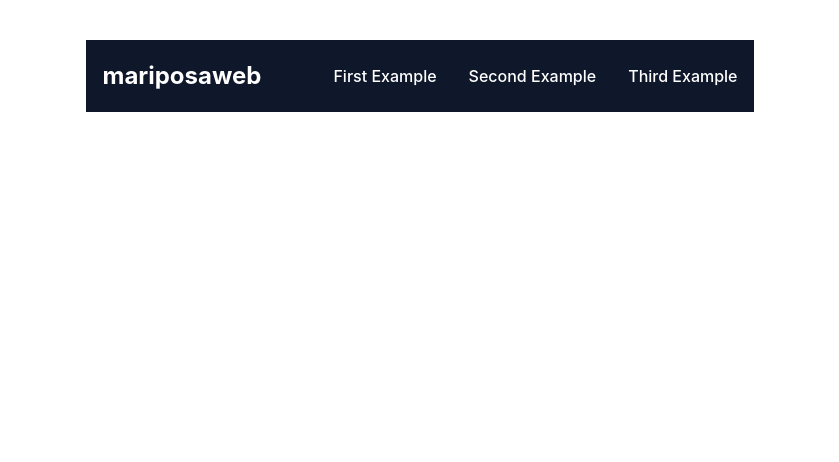
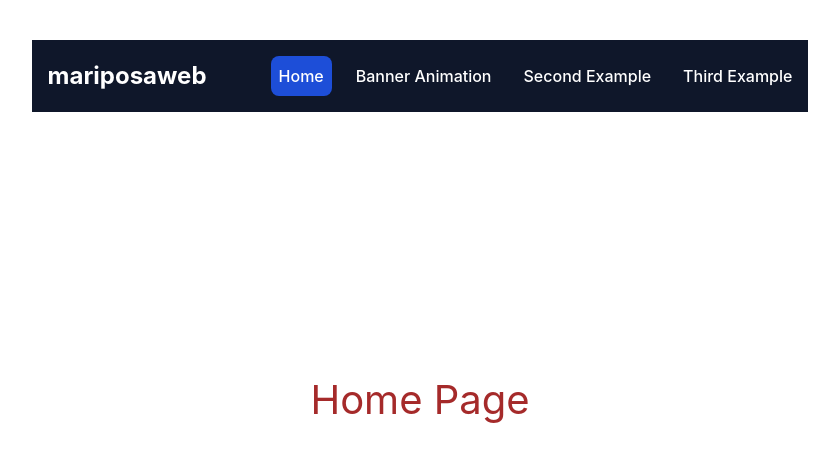
Before and after one commit to DanSimonson/eduframermotion, a React (Vite) app: page / in a window 1280 px wide. Shown: the top 462 px of the page, without its empty margins (220-1059 px from the left). Built offline with nearby package versions, Linux system fonts and the light colour scheme.

Commit message:
added home page

```diff
--- a/src/App.jsx
+++ b/src/App.jsx
@@ -4,6 +4,7 @@ import { Navbar } from "./components/Navbar";
 import FirstExample from "./pages/FirstExample";
 import SecondExample from "./pages/SecondExample";
 import ThirdExample from "./pages/ThirdExample";
+import Home from "./pages/Home";
 
 function App() {
   return (
@@ -11,7 +12,6 @@ function App() {
       <div
         style={{
           width: "100vw",
-          //border: "5px solid red",
           display: "flex",
           justifyContent: "center",
           position: "fixed",
@@ -21,6 +21,7 @@ function App() {
         <Navbar />
       </div>
       <Routes>
+        <Route path='/' element={<Home/>} />
         <Route path="firstexample" element={<FirstExample />} />
         <Route path="secondexample" element={<SecondExample />} />
         <Route path="thirdexample" element={<ThirdExample />} />
--- a/src/components/Navbar.jsx
+++ b/src/components/Navbar.jsx
@@ -18,7 +18,10 @@ export const Navbar = () => {
       </div>
       <ul className={menuOpen ? "open" : ""}>
         <li>
-          <NavLink to="/firstexample">First Example</NavLink>
+          <NavLink to='/'>Home</NavLink>
+        </li>
+        <li>
+          <NavLink to="/firstexample">Banner Animation</NavLink>
         </li>
         <li>
           <NavLink to="/secondexample">Second Example</NavLink>
--- /dev/null
+++ b/src/pages/Home.jsx
@@ -0,0 +1,16 @@
+import React from "react";
+
+export default function Home() {
+  return (
+    <div
+      style={{
+        textAlign: "center",
+        fontSize: "2.5rem",
+        color: "brown",
+        width: "100vw",
+      }}
+    >
+      Home Page
+    </div>
+  );
+}
```
